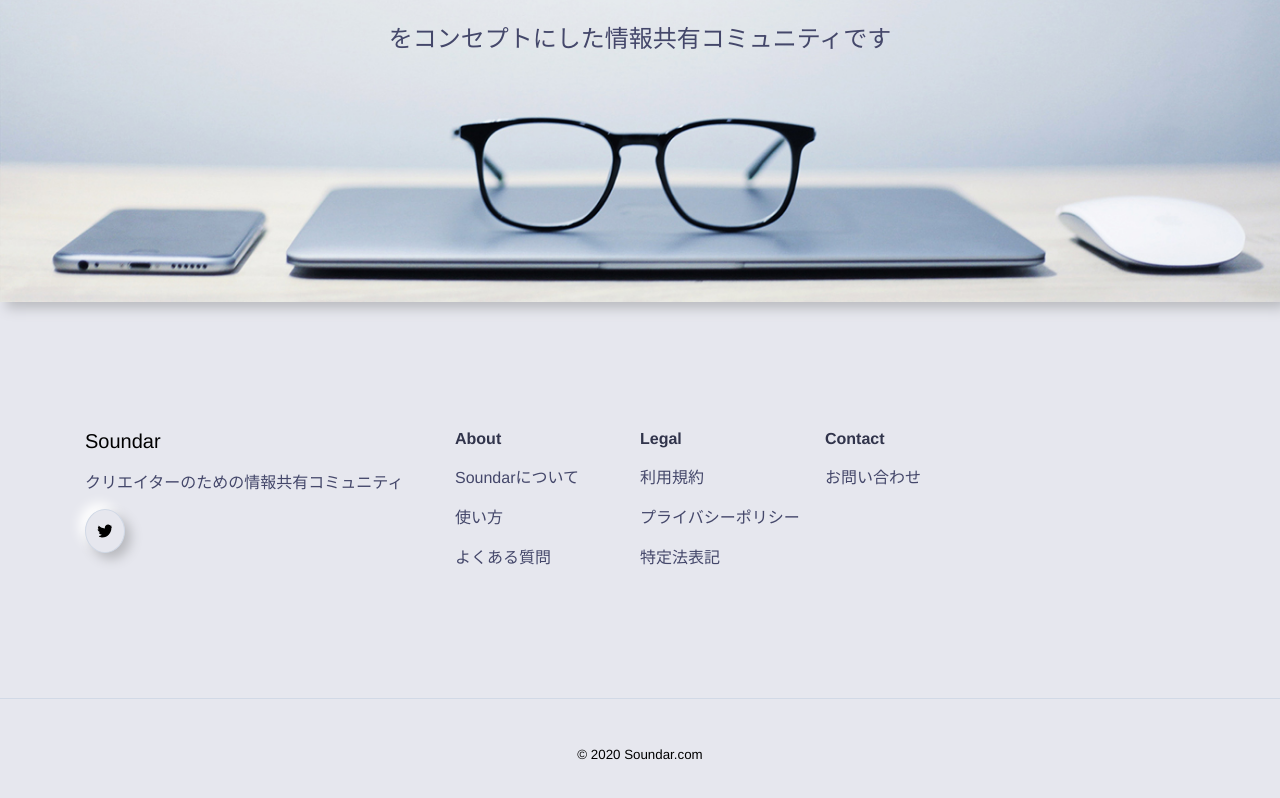
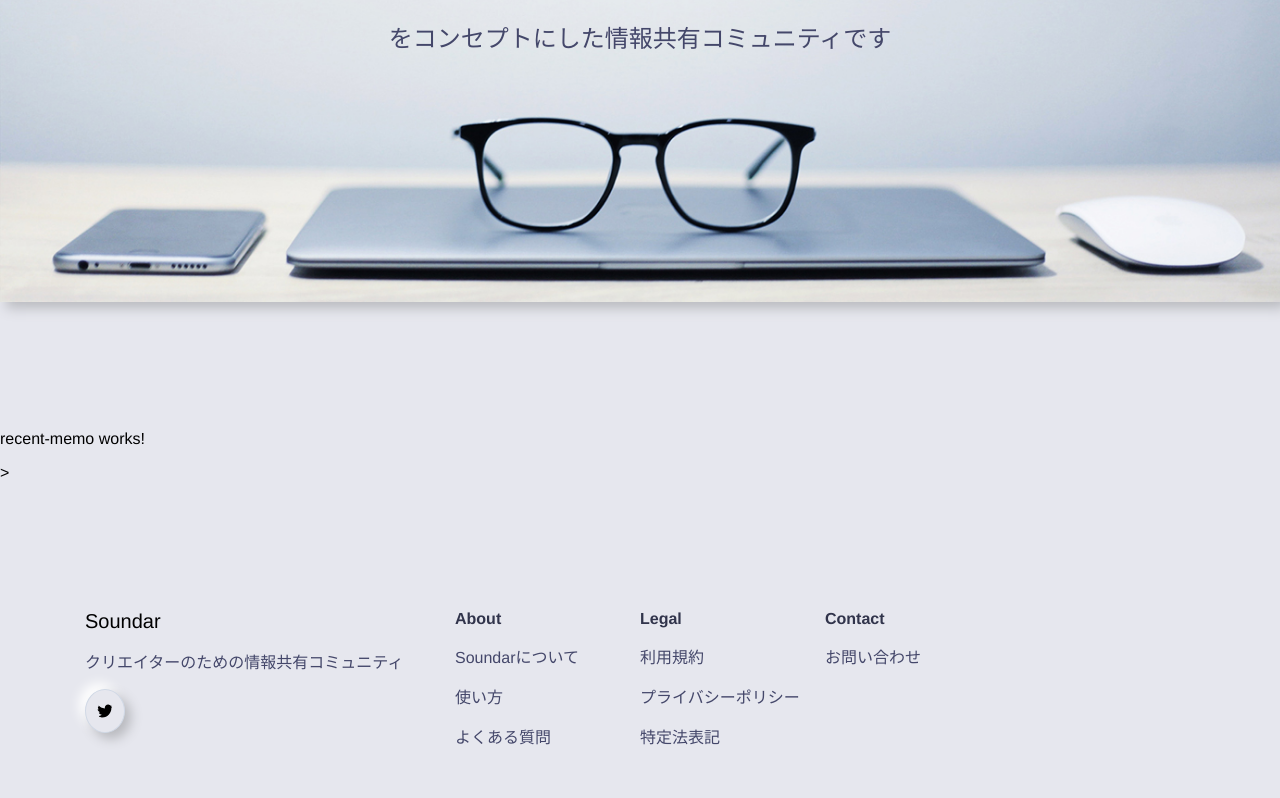
Before and after one commit to camp-team/Soundar, an Angular app: page / in a window 1280 px wide. Shown: the part 516-1314 px from the top of the page. Built offline with nearby package versions, Linux system fonts and the light colour scheme.

Commit message:
recent-memoのコンポーネント追加 #121

```diff
--- /dev/null
+++ b/src/app/recent-memo/recent-memo.component.html
@@ -0,0 +1 @@
+<p>recent-memo works!</p>
--- /dev/null
+++ b/src/app/recent-memo/recent-memo.component.ts
@@ -0,0 +1,15 @@
+import { Component, OnInit } from '@angular/core';
+
+@Component({
+  selector: 'app-recent-memo',
+  templateUrl: './recent-memo.component.html',
+  styleUrls: ['./recent-memo.component.scss']
+})
+export class RecentMemoComponent implements OnInit {
+
+  constructor() { }
+
+  ngOnInit(): void {
+  }
+
+}
--- a/src/app/top/top.component.html
+++ b/src/app/top/top.component.html
@@ -1 +1,2 @@
 <app-hero></app-hero>
+<app-recent-memo></app-recent-memo>>
--- a/src/app/top/top.module.ts
+++ b/src/app/top/top.module.ts
@@ -4,9 +4,10 @@ import { CommonModule } from '@angular/common';
 import { TopRoutingModule } from './top-routing.module';
 import { TopComponent } from './top.component';
 import { HeroComponent } from '../hero/hero.component';
+import { RecentMemoComponent } from '../recent-memo/recent-memo.component';
 
 @NgModule({
-  declarations: [TopComponent, HeroComponent],
+  declarations: [TopComponent, HeroComponent, RecentMemoComponent],
   imports: [CommonModule, TopRoutingModule],
 })
 export class TopModule {}
```
Also changed, not shown: src/app/recent-memo/recent-memo.component.scss (added), 1 other file (tests, documents, lock files or other folders).
